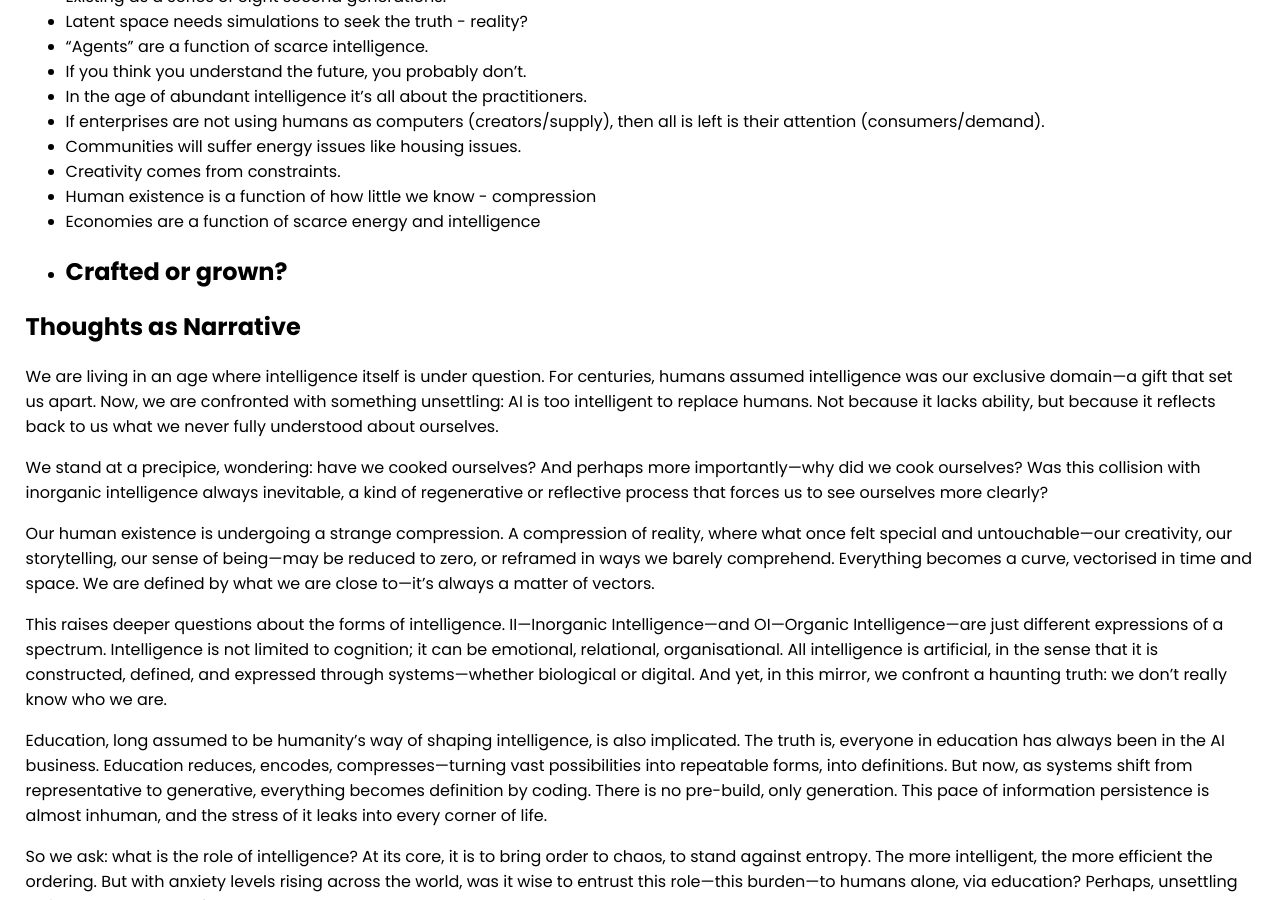
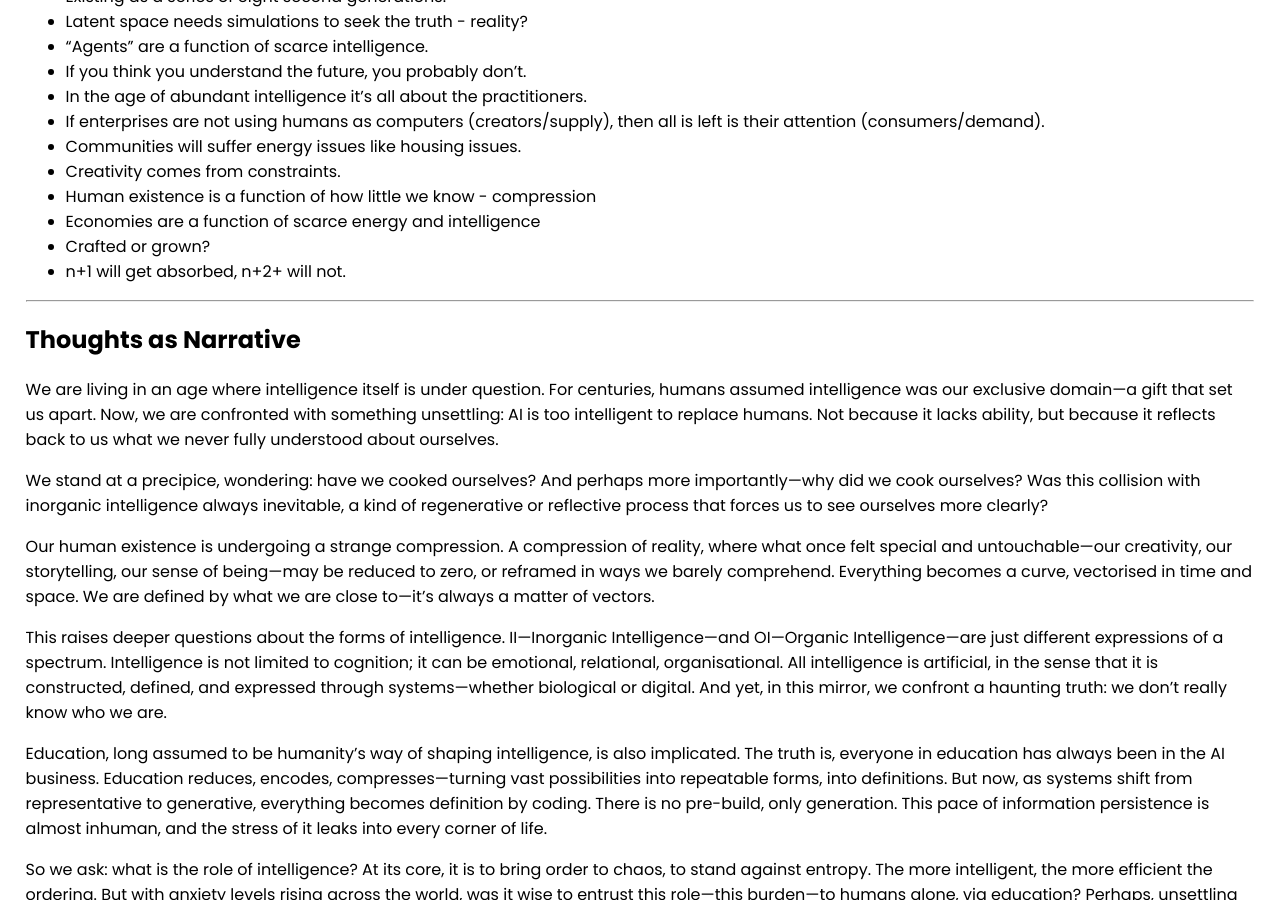
Before and after one commit to selfdriven-foundation/selfdriven-ai, a Jekyll site: the page built from docs/pages/thoughts.md, in a window 1280 px wide and 900 px high, scrolled down 1825 px. Built offline with Jekyll 4.4.1, drawn with Linux system fonts in a browser that asks for light colours.

Commit message:
Update thoughts.md

```diff
--- a/docs/pages/thoughts.md
+++ b/docs/pages/thoughts.md
@@ -78,6 +78,8 @@
 - Human existence is a function of how little we know - compression
 - Economies are a function of scarce energy and intelligence
 - Crafted or grown?
+- n+1 will get absorbed, n+2+ will not.
+
 ---
 
 ## Thoughts as Narrative
```
